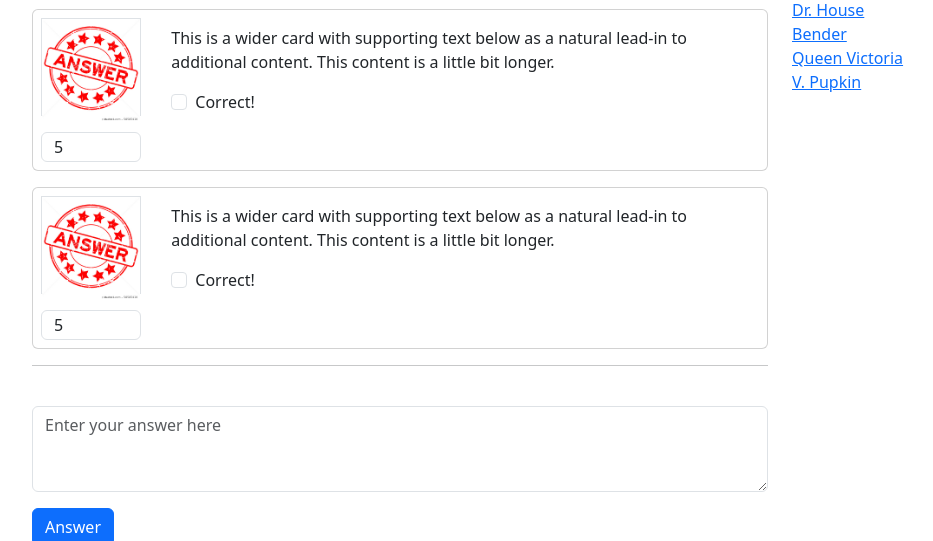
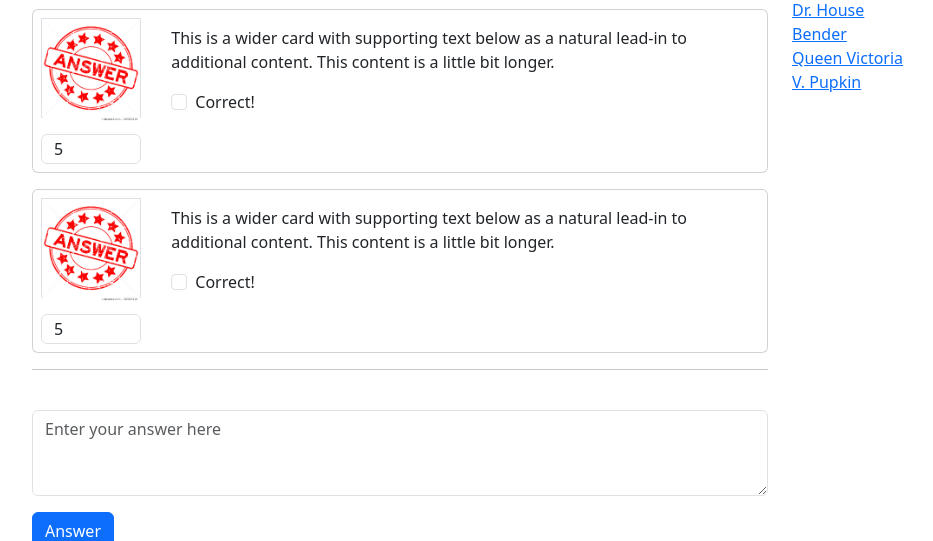
Before and after one commit to ksuysshaa/AskMe_Ageeva, a Python web app: template templates/question.html in a window 1280 px wide. Shown: the part 281-822 px from the top of the page, without its empty margins (50-983 px from the left). Run offline with Jinja, Linux system fonts and the light colour scheme; the template is opened without the code that fills it, so the values that code supplies are empty.

Commit message:
feature: updated question.html

```diff
--- a/templates/question.html
+++ b/templates/question.html
@@ -83,7 +83,7 @@
             <article class="card mb-3 w-100">
             <div class="row g-0">
               <div class="col-2 p-2">
-                <div class="border mb-3" style="height: 98px; width: 100px">
+                <div class="border mb-3" style="height: 100px; width: 100px">
                   <img
                     src="../static/img/answer.png"
                     class="img-fluid rounded-start"
@@ -116,7 +116,7 @@
                 <article class="card mb-3 w-100">
                     <div class="row g-0">
                         <div class="col-2 p-2">
-                            <div class="border mb-3" style="height: 98px; width: 100px">
+                            <div class="border mb-3" style="height: 100px; width: 100px">
                                 <img
                                         src="../static/img/answer.png"
                                         class="img-fluid rounded-start"
```
